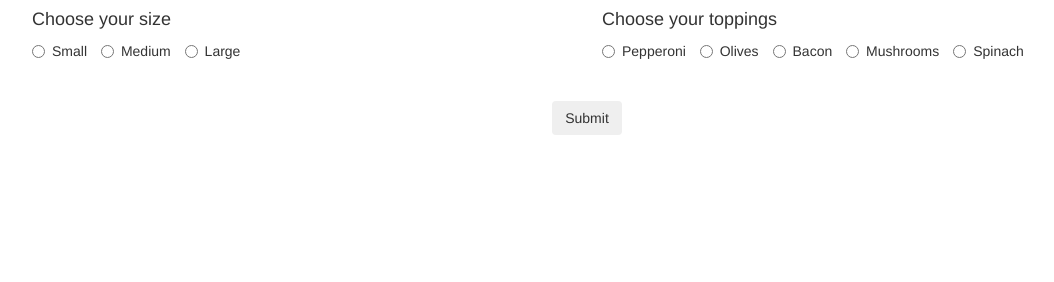
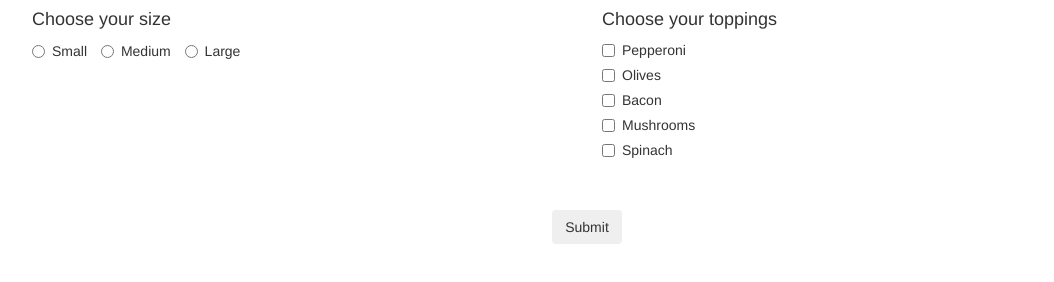
Before and after one commit to rloos289/Intro_Pizza, a plain HTML site: page index.html in a window 1280 px wide. Shown: the whole page, without its empty margins (53-1107 px from the left). Drawn offline with Linux system fonts and the light colour scheme.

Commit message:
add multiple topping selector

```diff
--- a/index.html
+++ b/index.html
@@ -28,21 +28,21 @@
 <!--************toppings************-->
         <div class="col-xs-6">
           <h4>Choose your toppings</h4>
-          <label class='radio-inline'>
-            <input type='radio' name='topping' value='pepperoni'>Pepperoni
-          </label>
-          <label class='radio-inline'>
-            <input type='radio' name='topping' value='olives'>Olives
-          </label>
-          <label class='radio-inline'>
-            <input type='radio' name='topping' value='bacon'>Bacon
-          </label>
-          <label class='radio-inline'>
-            <input type='radio' name='topping' value='mushrooms'>Mushrooms
-          </label>
-          <label class='radio-inline'>
-            <input type='radio' name='topping' value='spinach'>Spinach
-          </label>
+          <div class='checkbox'>
+            <label><input type='checkbox' name='toppings' class='Checkbox' value='pepperoni'>Pepperoni</label>
+          </div>
+          <div class='checkbox'>
+            <label><input type='checkbox' name='toppings' class='Checkbox' value='olives'>Olives</label>
+          </div>
+          <div class='checkbox'>
+            <label><input type='checkbox' name='toppings' class='Checkbox' value='bacon'>Bacon</label>
+          </div>
+          <div class='checkbox'>
+            <label><input type='checkbox' name='toppings' class='Checkbox' value='mushrooms'>Mushrooms</label>
+          </div>
+          <div class='checkbox'>
+            <label><input type='checkbox' name='toppings' class='Checkbox' value='spinach'>Spinach</label>
+          </div>
         </div>
       </form>
 <!--************Totals************-->
--- a/js/scripts.js
+++ b/js/scripts.js
@@ -16,7 +16,9 @@ Pizza.prototype.pizzaCost = function (psize, ptopping) {
     cost += 15
   }
   if (this.ptopping) {
-    cost +=2
+    for (var i = 0; i < this.ptopping.length; i++) {
+      cost +=2
+    }
   }
   return cost;
 }
@@ -26,10 +28,11 @@ $(document).ready(function(){
   $('#submitButton').click(function(event){
     event.preventDefault();
     var size = $('input[name=size]:checked').val();
-    var toppings = [];
-    var topping = $('input[name=topping]:checked').val();
+    var topping = [];
+    $('input[type=checkbox]:checked').each(function(i,e){topping.push( $(e).attr('value'))
+})
     pizza = new Pizza (size, topping);
     cost = pizza.pizzaCost();
-    alert('Your pizza will cost $' + cost);
+    console.log('Your pizza will cost $' + cost);
   });
 });
```
